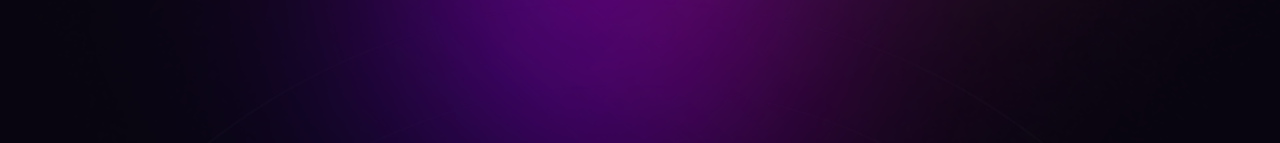
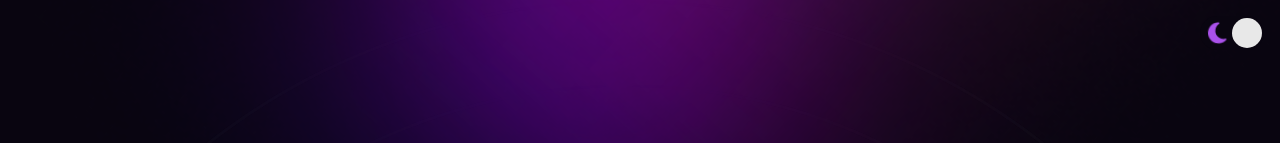
Before and after one commit to Anthonyjgr/aira-chat-bot, a React (Vite) app: page / in a window 1280 px wide. Shown: the top 143 px of the page. Built offline with nearby package versions, Linux system fonts and the light colour scheme.

Commit message:
adding readme documentation

```diff
--- a/src/features/chat/components/MessageList.tsx
+++ b/src/features/chat/components/MessageList.tsx
@@ -1,4 +1,4 @@
-import MessageItem from "./MessageItem";
+import ChatMessage from "./ChatMessage";
 import type { Message } from "@/types/conversation";
 import { useEffect, useRef, useState } from "react";
 import { ChevronDown } from "lucide-react";
@@ -84,7 +84,7 @@ const MessageList = ({
         </p>
       ) : (
         messages.map((msg) => (
-          <MessageItem
+          <ChatMessage
             key={msg.id}
             message={msg}
             isUser={!msg.is_from_ai && msg.conversation_id === msg.conversation_id}
@@ -94,7 +94,7 @@ const MessageList = ({
       )}
       {isTyping && (
         <div className="animate-thinking">
-          <MessageItem
+          <ChatMessage
             key="random-id"
             message={iaThinkingDefaultMessage}
             isUser={false}
--- a/src/features/home/pages/Home.tsx
+++ b/src/features/home/pages/Home.tsx
@@ -1,11 +1,18 @@
 import BloomRotating from "@/components/BloomRotating";
 import Bot from "../components/Bot";
 import { Link } from "react-router-dom";
+import ThemeToggle from "@/components/ThemeToggle";
 
 const Home = () => {
   return (
     <div className="relative flex items-start justify-center w-screen h-screen dark:bg-dark-purple bg-white overflow-hidden">
-      <BloomRotating styles="absolute w-full scale-250 md:scale-150 md:-top-[500px] xl:-top-[800px] z-3" speed="15s" />
+      <div className="absolute z-20 top-4 right-4">
+        <ThemeToggle />
+      </div>
+      <BloomRotating
+        styles="absolute w-full scale-250 md:scale-150 md:-top-[500px] xl:-top-[800px] z-3"
+        speed="15s"
+      />
       <img
         src="/lines.png"
         alt="background rounded lines for decoration porpuses"
@@ -14,10 +21,7 @@ const Home = () => {
 
       <div className="z-20 flex flex-col items-center justify-center mt-30 p-4">
         <h1 className="text-dark-purple dark:text-white text-4xl md:text-5xl xl:text-7xl font-bold max-w-5xl text-center">
-          Unlock the power of{" "}
-          <span className="text-primary text-shadow-lg">
-            Aira AI
-          </span>{" "}
+          Unlock the power of <span className="text-primary text-shadow-lg">Aira AI</span>{" "}
           The smartest ChatBot
         </h1>
         <span className="mt-10  md:text-2xl text-center dark:text-gray-300">
```
Also changed, not shown: src/features/chat/components/ChatMessage.tsx (renamed from src/features/chat/components/MessageItem.tsx, +3 -13 lines), 1 other file (tests, documents, lock files or other folders).
